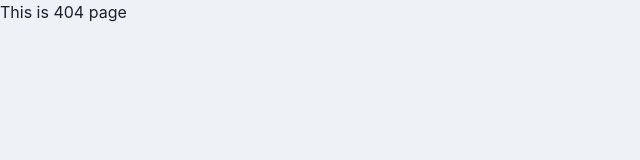
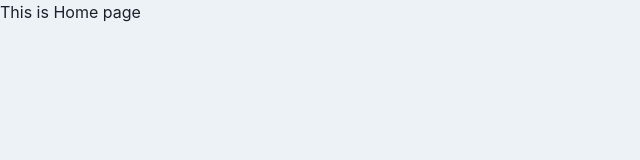
Before and after one commit to Chimoha31/TS_chakraUI, a React (Create React App) app: page /home in a window 1280 px wide. Before the commit this address had no page. Shown: the top 160 px of the page, without its empty margins (0-640 px from the left). Built offline with nearby package versions, Linux system fonts and the light colour scheme.

Commit message:
set each router

```diff
--- a/src/router/HomeRoutes.tsx
+++ b/src/router/HomeRoutes.tsx
@@ -1,8 +1,9 @@
 import { Home } from "../components/pages/Home";
 import { Setting } from '../components/pages/Setting';
 import { UserManagement } from "../components/pages/UserManagement";
+import { Page404 } from '../components/pages/Page404';
 
-export const HomeRoutes = [
+export const homeRoutes = [
   {
     path: "/",
     exact: true,
@@ -18,4 +19,9 @@ export const HomeRoutes = [
     exact: false,
     children: <Setting />
   },
+  {
+    path: "*",
+    exact: false,
+    children: <Page404 />
+  }
 ];
--- a/src/router/Router.tsx
+++ b/src/router/Router.tsx
@@ -1,8 +1,10 @@
 import { memo, VFC } from "react";
 import { Route, Switch } from "react-router-dom";
+// import { Home } from "../components/pages/Home";
 
 import { Login } from "../components/pages/Login";
-import { Page404 } from '../components/pages/Page404';
+import { Page404 } from "../components/pages/Page404";
+import { homeRoutes } from "../router/HomeRoutes";
 
 export const Router: VFC = memo(() => {
   return (
@@ -11,7 +13,22 @@ export const Router: VFC = memo(() => {
         <Login />
       </Route>
 
-
+      <Route
+        path="/home"
+        render={({ match: { url } }) => (
+          <Switch>
+            {homeRoutes.map((route) => (
+              <Route
+                key={route.path}
+                exact={route.exact}
+                path={`${url}${route.path}`}
+              >
+                {route.children}
+              </Route>
+            ))}
+          </Switch>
+        )}
+      />
 
       <Route path="*">
         <Page404 />
```
